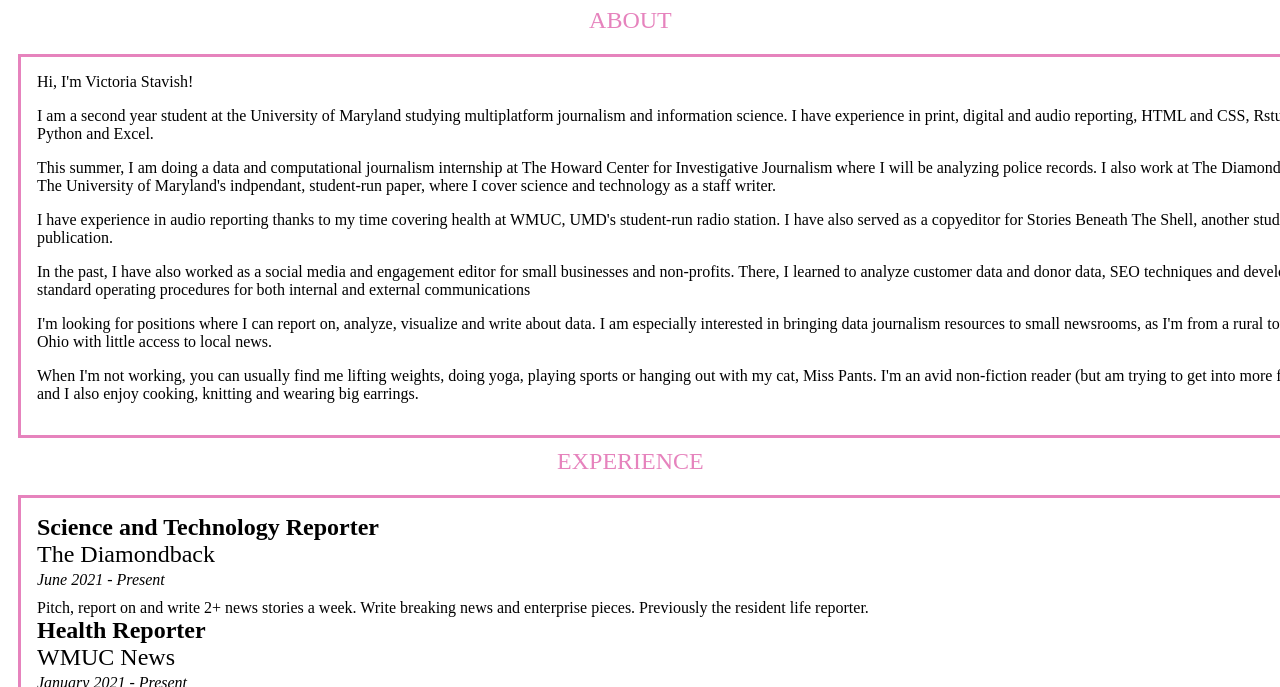
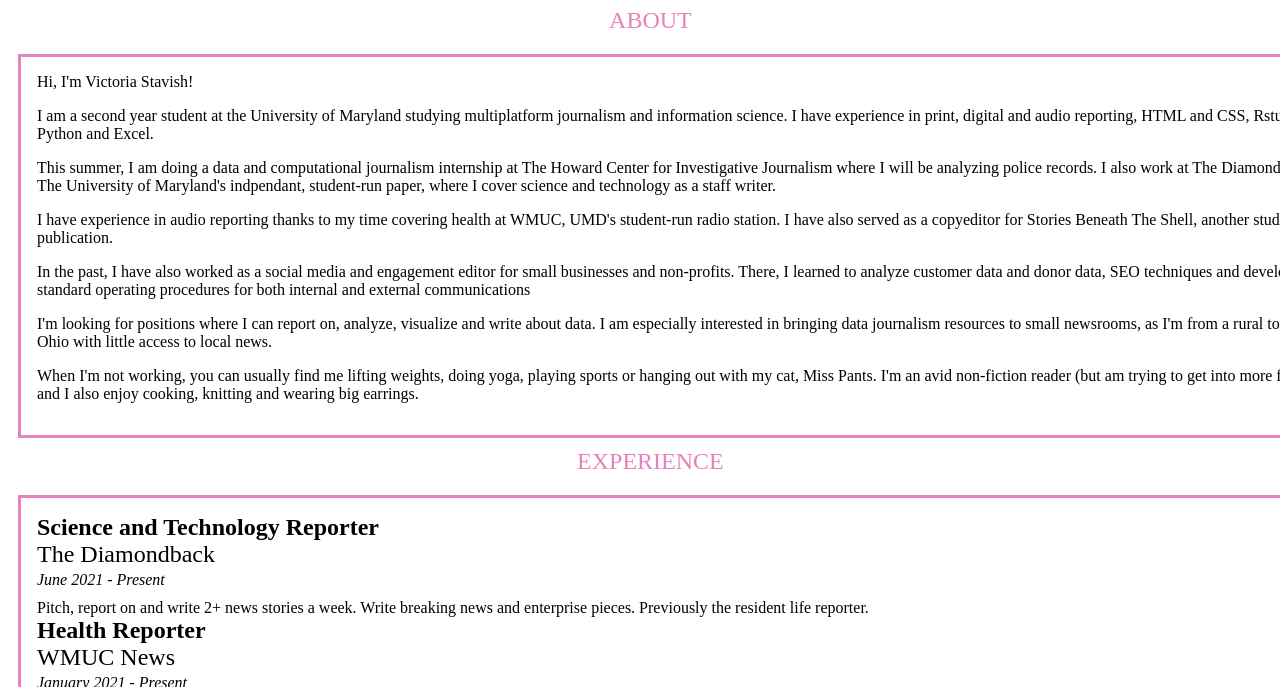
Before and after one commit to Vstavish/resume, a plain HTML site: page resume/resume.html in a window 1280 px wide. Shown: the part 1113-1800 px from the top of the page. Drawn offline with Linux system fonts and the light colour scheme.

Commit message:
200 and 30

```diff
--- a/resume/resume.style.css
+++ b/resume/resume.style.css
@@ -47,8 +47,8 @@ html, body, {
    font-weight: 400;
    margin-top: 10px;
    margin-bottom: 20px;
-   margin-left: 180px;
-   margin-right: 40px;
+   margin-left: 200px;
+   margin-right: 30px;
    width: 70%;
    min-width: 300px;
    text-align: center;
```
